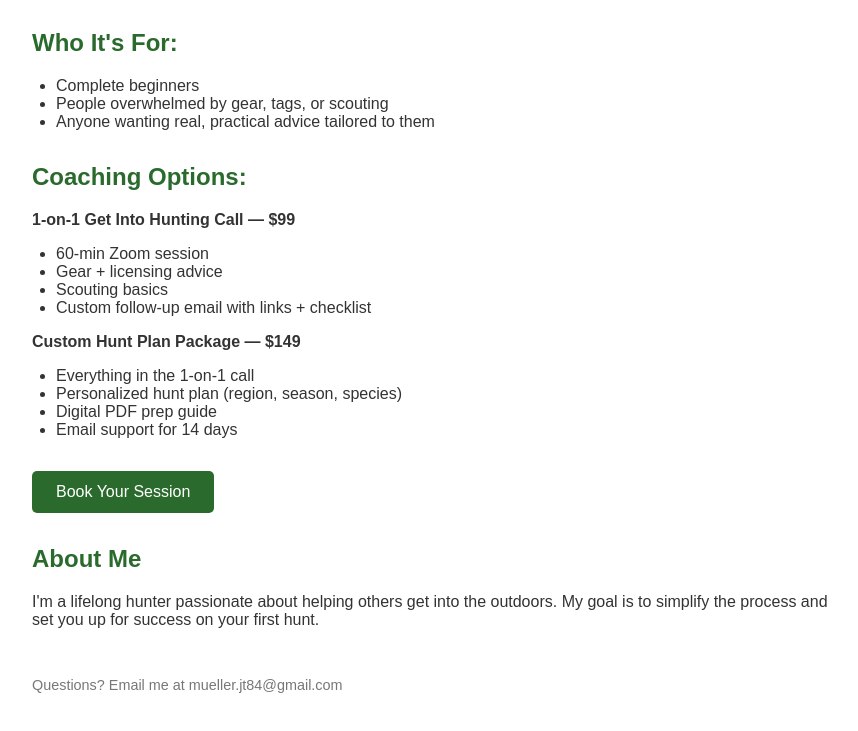
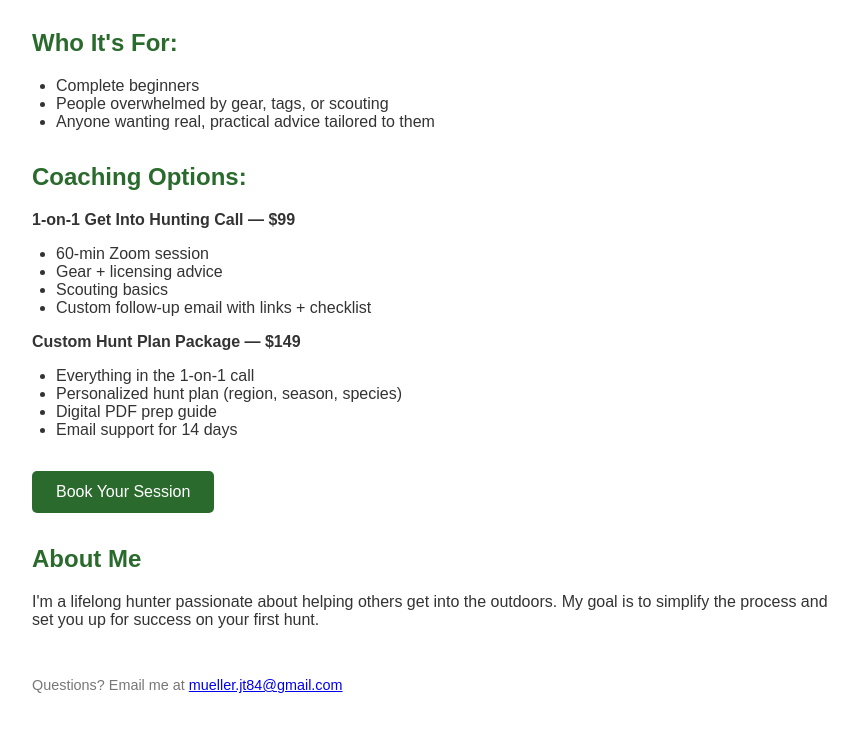
Before and after one commit to muellerjt84/hunting-coaching-site, a plain HTML site: page index.html in a window 1280 px wide. Shown: the part 145-876 px from the top of the page, without its empty margins (208-1066 px from the left). Drawn offline with Linux system fonts and the light colour scheme.

Commit message:
Update index.html

```diff
--- a/index.html
+++ b/index.html
@@ -81,7 +81,7 @@
     <p>I'm a lifelong hunter passionate about helping others get into the outdoors. My goal is to simplify the process and set you up for success on your first hunt.</p>
 
     <div class="footer">
-      <p>Questions? Email me at mueller.jt84@gmail.com</p>
+      <p>Questions? Email me at <a href="mailto:mueller.jt84@gmail.com">mueller.jt84@gmail.com</a></p>
     </div>
   </div>
 </body>
```
